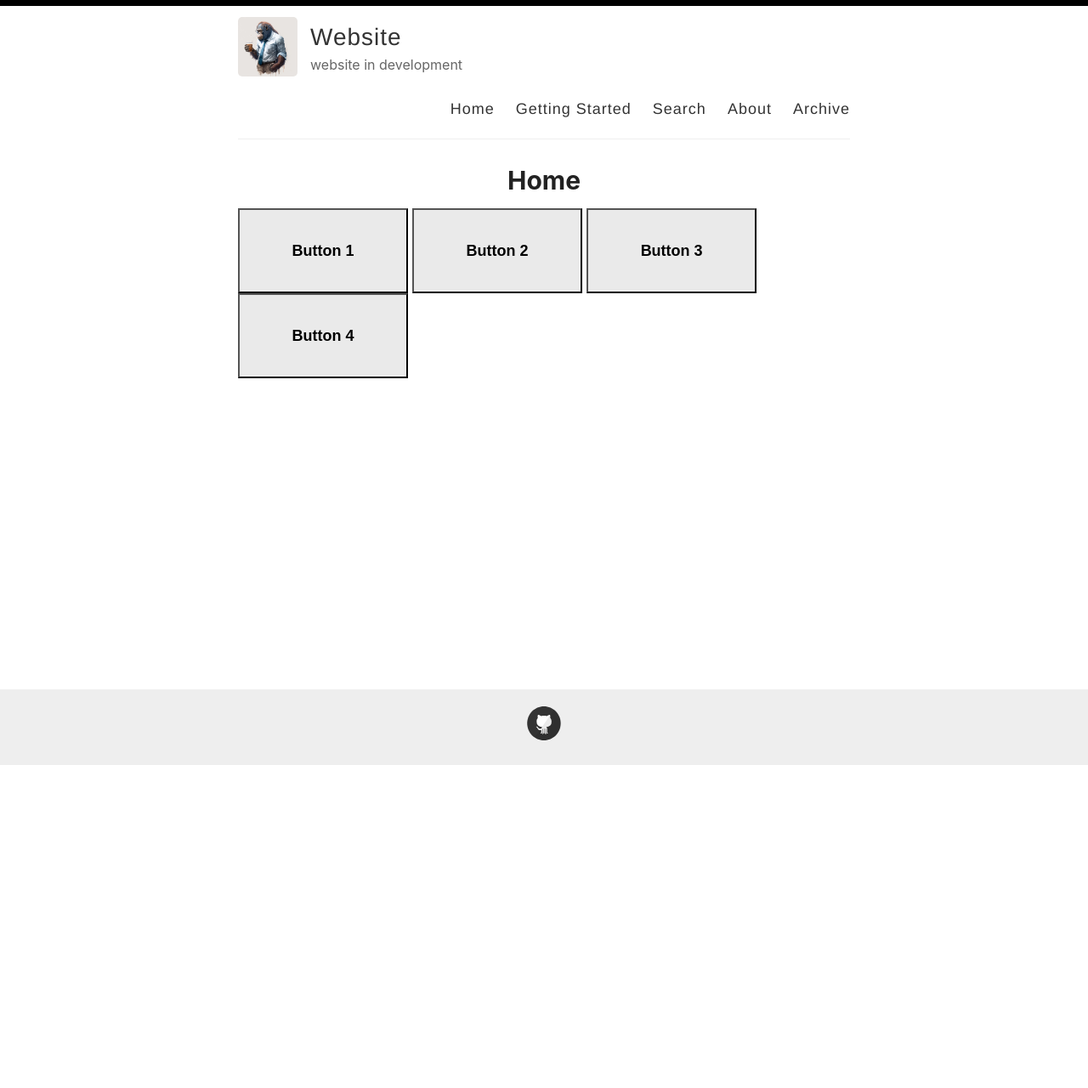
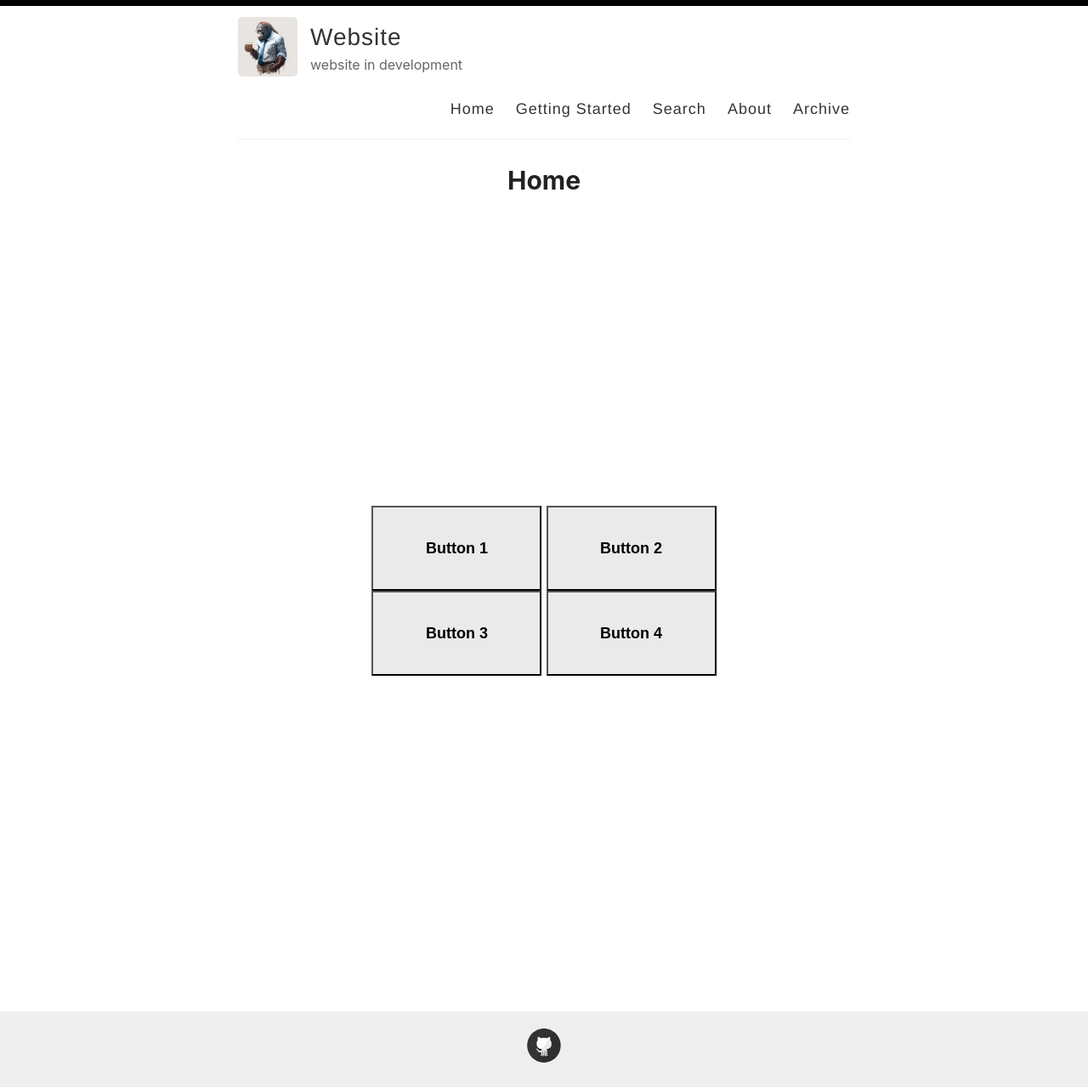
Before and after one commit to StefanRandow/StefanRandow.github.io, a Jekyll site: the page built from _pages/home.md, in a window 1280 px wide. Shown: the whole page at 85% size. Built offline with Jekyll 4.4.1, drawn with Linux system fonts in a browser that asks for light colours; before the commit the page ends 901 px from its top, so only the background shows below that.

Commit message:
Update home.md

```diff
--- a/_pages/home.md
+++ b/_pages/home.md
@@ -4,11 +4,15 @@ permalink: /home/
 title: Home
 ---
 
-<div class="window-container">
-
-<button class="window-button" style="width: 200px; height: 100px; background-color: #eaeaea; font-size: 18px; font-weight: bold;">Button 1</button>
-<button class="window-button" style="width: 200px; height: 100px; background-color: #eaeaea; font-size: 18px; font-weight: bold;">Button 2</button>
-<button class="window-button" style="width: 200px; height: 100px; background-color: #eaeaea; font-size: 18px; font-weight: bold;">Button 3</button>
-<button class="window-button" style="width: 200px; height: 100px; background-color: #eaeaea; font-size: 18px; font-weight: bold;">Button 4</button>
-
+<div style="display: flex; justify-content: center; align-items: center; height: 100vh;">
+  <div class="window-container">
+    <div class="grid-row">
+      <button class="window-button" style="width: 200px; height: 100px; background-color: #eaeaea; font-size: 18px; font-weight: bold;">Button 1</button>
+      <button class="window-button" style="width: 200px; height: 100px; background-color: #eaeaea; font-size: 18px; font-weight: bold;">Button 2</button>
+    </div>
+    <div class="grid-row">
+      <button class="window-button" style="width: 200px; height: 100px; background-color: #eaeaea; font-size: 18px; font-weight: bold;">Button 3</button>
+      <button class="window-button" style="width: 200px; height: 100px; background-color: #eaeaea; font-size: 18px; font-weight: bold;">Button 4</button>
+    </div>
+  </div>
 </div>
```
